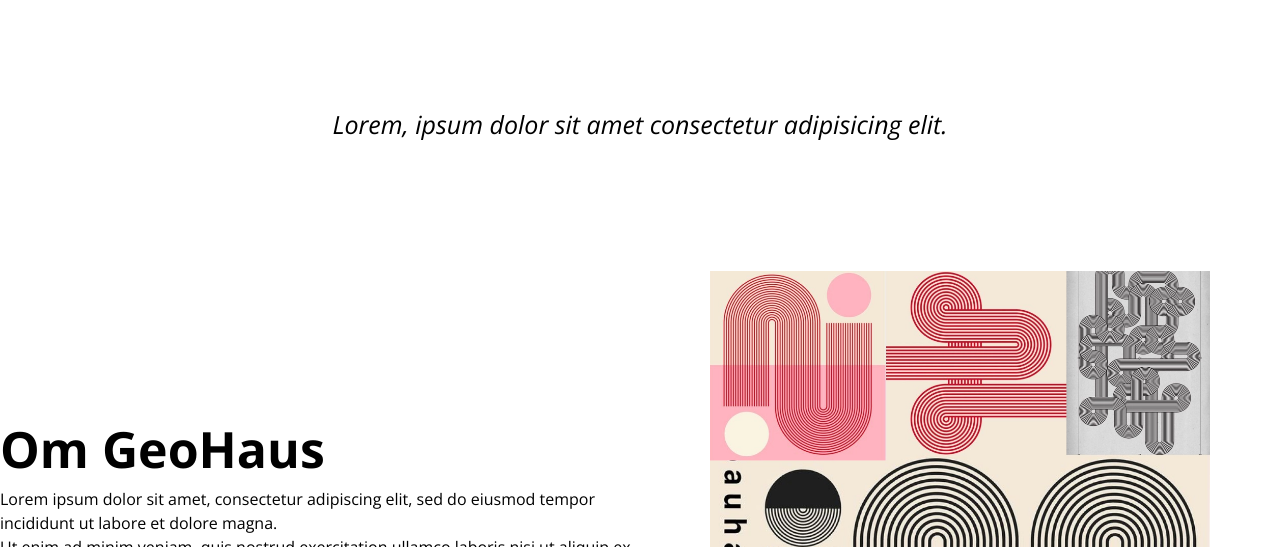
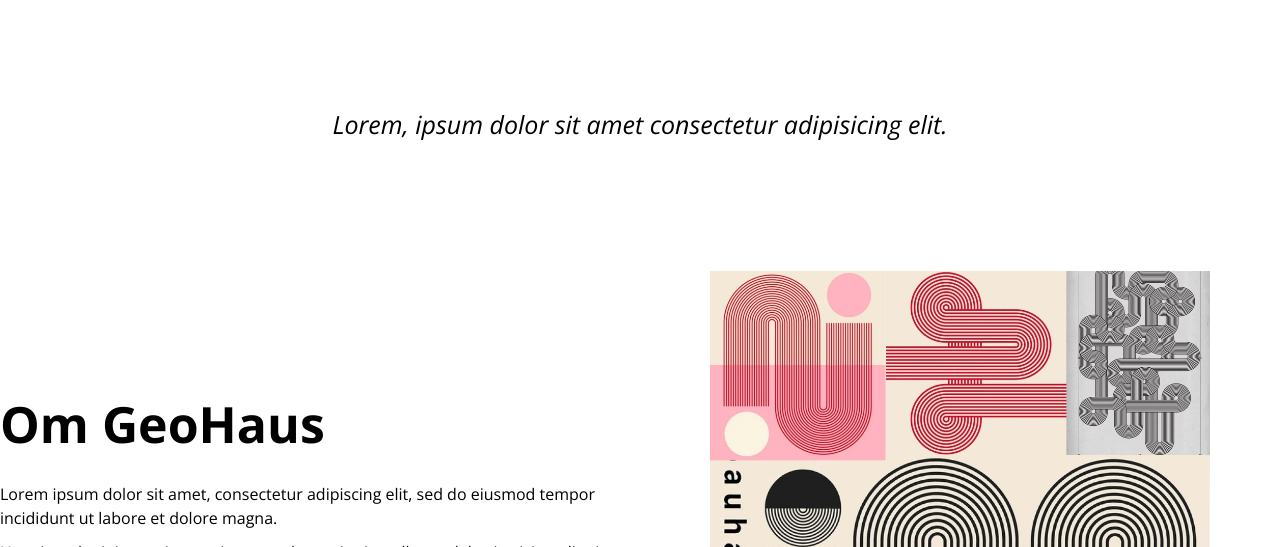
Before and after one commit to trla0001/GeoHaus, an Astro site: page / in a window 1280 px wide. Shown: the part 405-952 px from the top of the page. Built offline with nearby package versions, Linux system fonts and the light colour scheme; Astro itself is replaced by a stand-in of ours.

Commit message:
tilføjet padding

```diff
--- a/src/styles/tailwind.css
+++ b/src/styles/tailwind.css
@@ -12,6 +12,7 @@
     font-weight: 700;
     font-style: bold;
     font-variation-settings: "wdth" 100;
+    padding-bottom: 20px;
   }
   h2 {
     font-family: "Open Sans", sans-serif;
@@ -30,6 +31,7 @@
     font-weight: 400;
     font-style: normal;
     font-variation-settings: "wdth" 100;
+    padding-bottom: 10px;
   }
 
   @media (min-width: 500px) {
```
